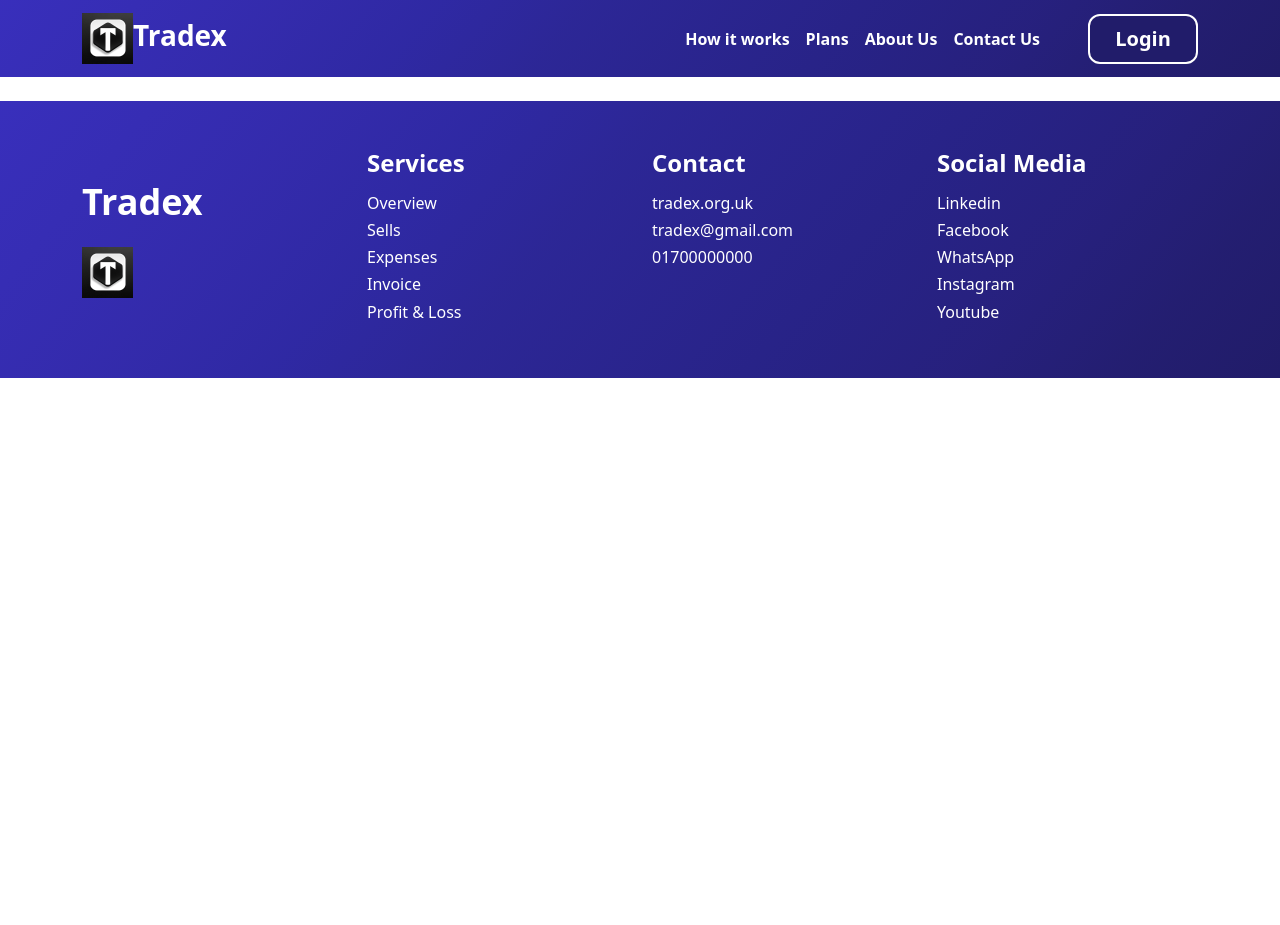
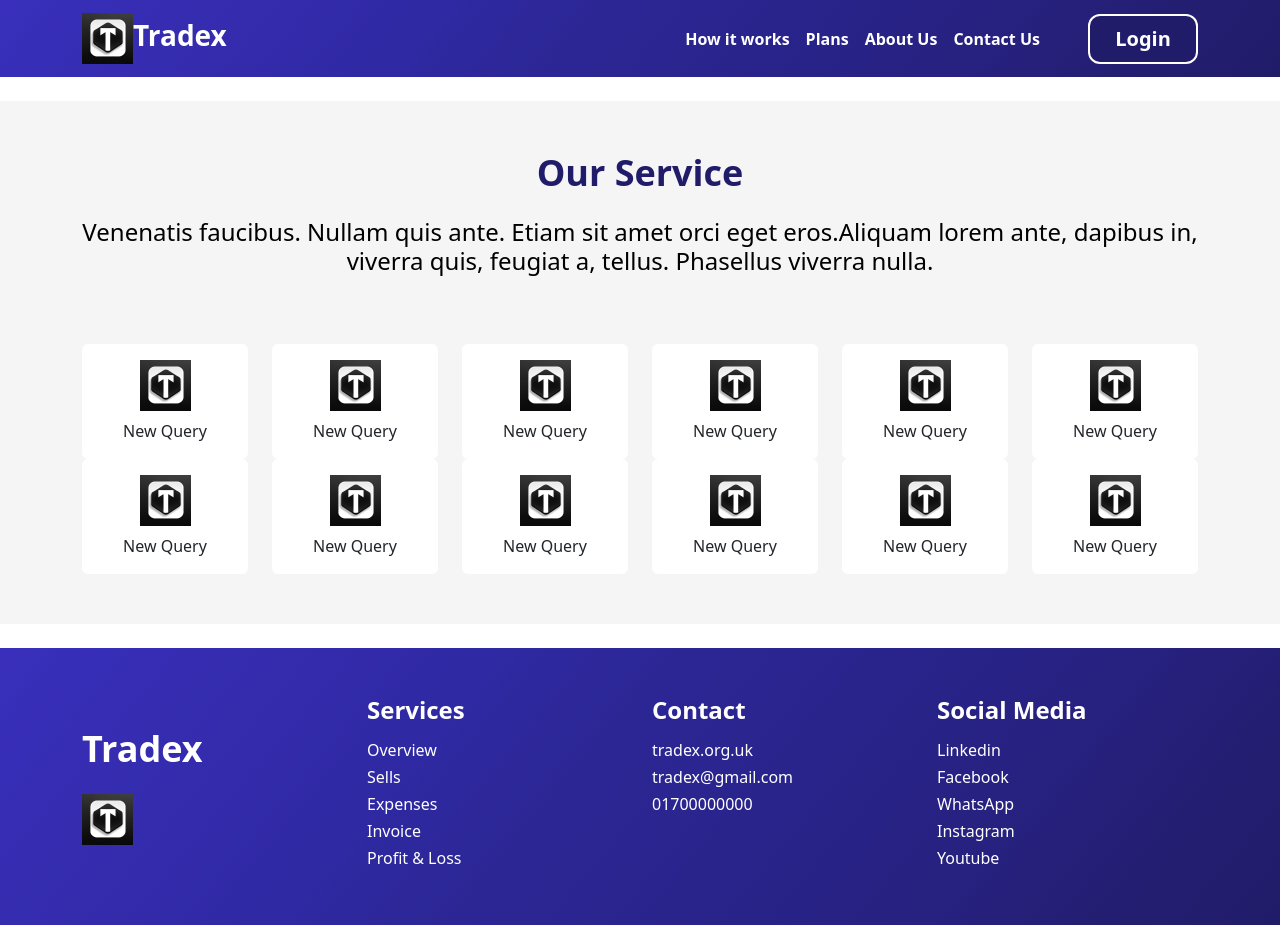
Before and after one commit to raselhossen125/Tradex_Website, a plain HTML site: page index.html in a window 1280 px wide. Before the commit the page ends 800 px from the top, so only its background shows below. Drawn offline with Linux system fonts and the light colour scheme.

Commit message:
service part

```diff
--- a/css/style.css
+++ b/css/style.css
@@ -51,6 +51,43 @@ a.my-nav-bar-item-brand {
     margin-left: 40px;
 }
 
+.my-nav-bar-button:hover {
+    border: 2px solid white;
+    background-color: white;
+    color: #211C6A;
+}
+
+.our-services{
+    background-color: #F5F5F5;
+    padding-top: 50px;
+    padding-bottom: 50px;
+}
+
+.our-services-title{
+    color: #211C6A;
+    font-size: 36px;
+    font-weight: bold;
+    text-align: center;
+}
+
+.our-services-subtitle{
+    color: #000000;
+    font-size: 24px;
+    font-weight: 500;
+    text-align: center;
+    padding-top: 16px;
+    padding-bottom: 60px;
+}
+
+.our-services-item{
+    background-color: #FFFFFF;
+    border-radius: 16px;
+    height: 150px;
+    width: 150px;
+    display: grid;
+    place-items: center;
+}
+
 .my-footer-header{
     color: white;
     font-size: 24px;
--- a/index.html
+++ b/index.html
@@ -39,12 +39,123 @@
     </nav>
     <br>
 
+    <!-- Services part -->
+    <div class="container-fluid our-services">
+        <div class="container">
+            <h3 class="our-services-title">Our Service</h3>
+            <h5 class="our-services-subtitle">Venenatis faucibus. Nullam quis ante. Etiam sit amet orci eget
+                eros.Aliquam lorem
+                ante, dapibus in, viverra quis,
+                feugiat a, tellus. Phasellus viverra nulla.
+            </h5>
+            <div class="row justify-content-center">
+                <div class="col-4 col-sm-4 col-md-3 col-lg-2">
+                    <div class="card border-0 text-center">
+                        <div class="card-body">
+                            <img class="mb-2" src="./image/logo.png" alt="logo">
+                            <p class="card-text">New Query</p>
+                        </div>
+                    </div>
+                </div>
+                <div class="col-4 col-sm-4 col-md-3 col-lg-2">
+                    <div class="card border-0 text-center">
+                        <div class="card-body">
+                            <img class="mb-2" src="./image/logo.png" alt="logo">
+                            <p class="card-text">New Query</p>
+                        </div>
+                    </div>
+                </div>
+                <div class="col-4 col-sm-4 col-md-3 col-lg-2">
+                    <div class="card border-0 text-center">
+                        <div class="card-body">
+                            <img class="mb-2" src="./image/logo.png" alt="logo">
+                            <p class="card-text">New Query</p>
+                        </div>
+                    </div>
+                </div>
+                <div class="col-4 col-sm-4 col-md-3 col-lg-2">
+                    <div class="card border-0 text-center">
+                        <div class="card-body">
+                            <img class="mb-2" src="./image/logo.png" alt="logo">
+                            <p class="card-text">New Query</p>
+                        </div>
+                    </div>
+                </div>
+                <div class="col-4 col-sm-4 col-md-3 col-lg-2">
+                    <div class="card border-0 text-center">
+                        <div class="card-body">
+                            <img class="mb-2" src="./image/logo.png" alt="logo">
+                            <p class="card-text">New Query</p>
+                        </div>
+                    </div>
+                </div>
+                <div class="col-4 col-sm-4 col-md-3 col-lg-2">
+                    <div class="card border-0 text-center">
+                        <div class="card-body">
+                            <img class="mb-2" src="./image/logo.png" alt="logo">
+                            <p class="card-text">New Query</p>
+                        </div>
+                    </div>
+                </div>
+                <div class="col-4 col-sm-4 col-md-3 col-lg-2">
+                    <div class="card border-0 text-center">
+                        <div class="card-body">
+                            <img class="mb-2" src="./image/logo.png" alt="logo">
+                            <p class="card-text">New Query</p>
+                        </div>
+                    </div>
+                </div>
+                <div class="col-4 col-sm-4 col-md-3 col-lg-2">
+                    <div class="card border-0 text-center">
+                        <div class="card-body">
+                            <img class="mb-2" src="./image/logo.png" alt="logo">
+                            <p class="card-text">New Query</p>
+                        </div>
+                    </div>
+                </div>
+                <div class="col-4 col-sm-4 col-md-3 col-lg-2">
+                    <div class="card border-0 text-center">
+                        <div class="card-body">
+                            <img class="mb-2" src="./image/logo.png" alt="logo">
+                            <p class="card-text">New Query</p>
+                        </div>
+                    </div>
+                </div>
+                <div class="col-4 col-sm-4 col-md-3 col-lg-2">
+                    <div class="card border-0 text-center">
+                        <div class="card-body">
+                            <img class="mb-2" src="./image/logo.png" alt="logo">
+                            <p class="card-text">New Query</p>
+                        </div>
+                    </div>
+                </div>
+                <div class="col-4 col-sm-4 col-md-3 col-lg-2">
+                    <div class="card border-0 text-center">
+                        <div class="card-body">
+                            <img class="mb-2" src="./image/logo.png" alt="logo">
+                            <p class="card-text">New Query</p>
+                        </div>
+                    </div>
+                </div>
+                <div class="col-4 col-sm-4 col-md-3 col-lg-2">
+                    <div class="card border-0 text-center">
+                        <div class="card-body">
+                            <img class="mb-2" src="./image/logo.png" alt="logo">
+                            <p class="card-text">New Query</p>
+                        </div>
+                    </div>
+                </div>
+            </div>
+        </div>
+    </div>
+    <br>
 
     <!-- Footer part -->
     <div class="container-fluid my-nav-bar-gradient">
         <div class="container">
             <div class="row py-5">
-                <div class="col-12 col-sm-12 col-md-6 col-lg-3 d-flex justify-content-center align-items-start flex-column">
+                <div
+                    class="col-12 col-sm-12 col-md-6 col-lg-3 d-flex justify-content-center align-items-start flex-column">
                     <h4 class="my-footer-main-title pb-3">Tradex</h4>
                     <img src="./image/logo.png" alt="logo">
                 </div>
```
